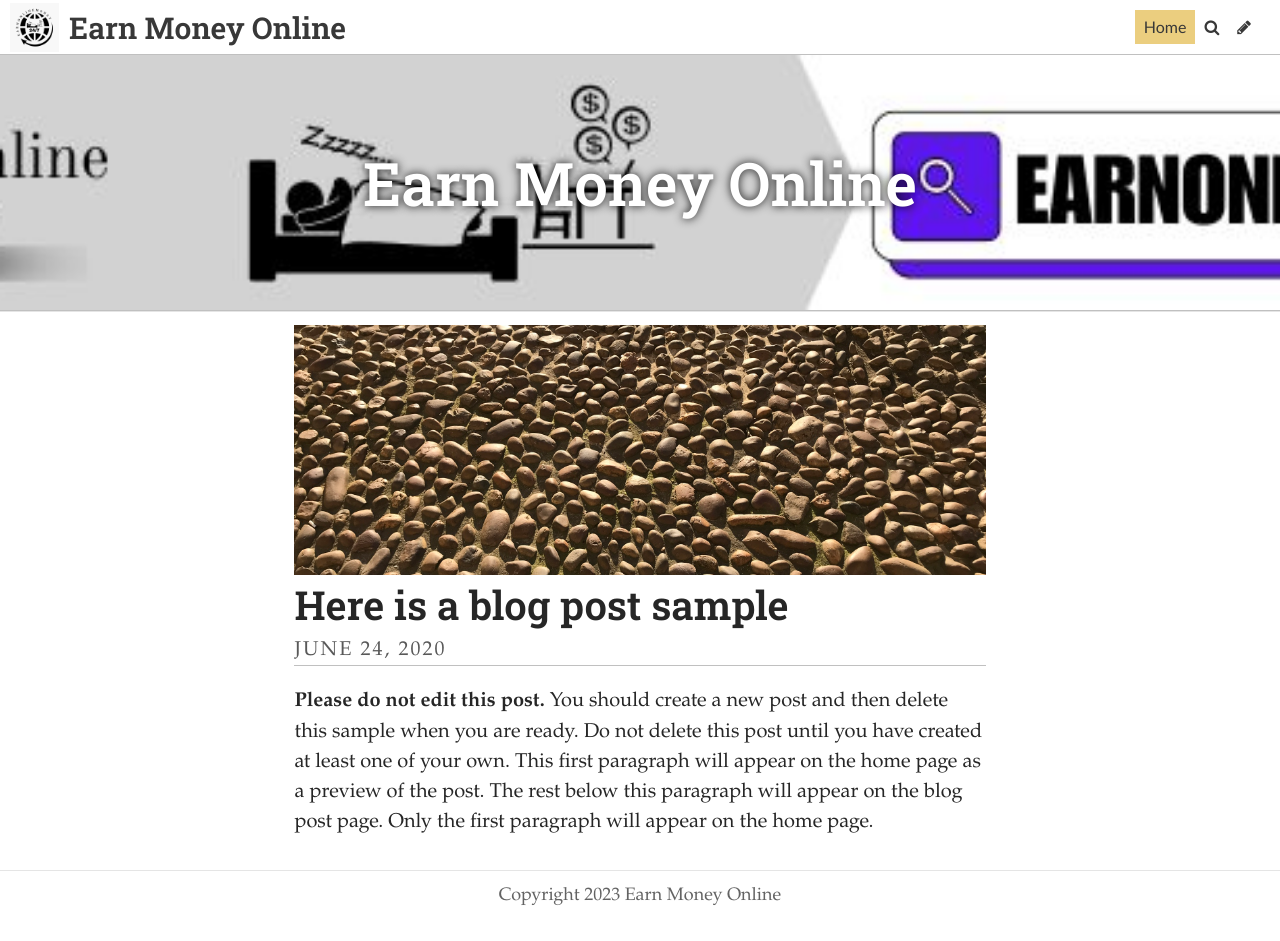
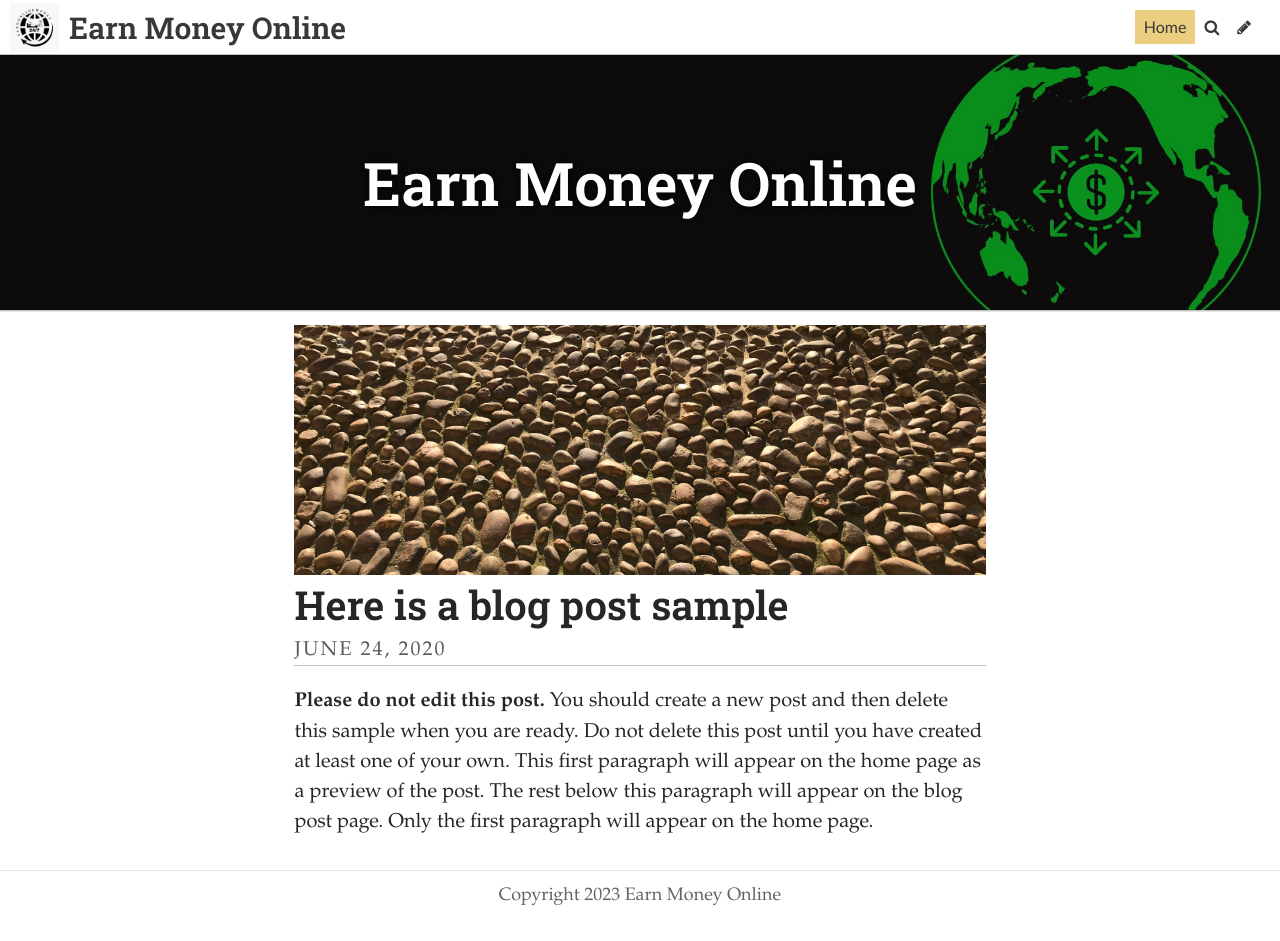
Before and after one commit to Juan-Jones/emo, a Jekyll site: the page built from index.html, in a window 1280 px wide. Built offline with Jekyll 4.4.1, drawn with Linux system fonts in a browser that asks for light colours; some web fonts are replaced; the list of posts is cut into pages by our own code.

Commit message:
Update Settings “general”

```diff
--- a/_data/settings.yml
+++ b/_data/settings.yml
@@ -3,7 +3,7 @@ description: Find ways to earn money online, i.e., side hustles, work at home
   jobs and investing, learn how to start an online business freelancing, e
   marketing or blogging.
 footer_text: Copyright 2023 Earn Money Online
-header_feature_image: ../uploads/earn-money-online-easy.jpg
+header_feature_image: ../uploads/online-cash.jpg
 header_text: Earn Money Online
 header_text_color: "#ffffff"
 bannerheight: 20vmax
```
Also changed, not shown: uploads/online-cash.jpg (added).
